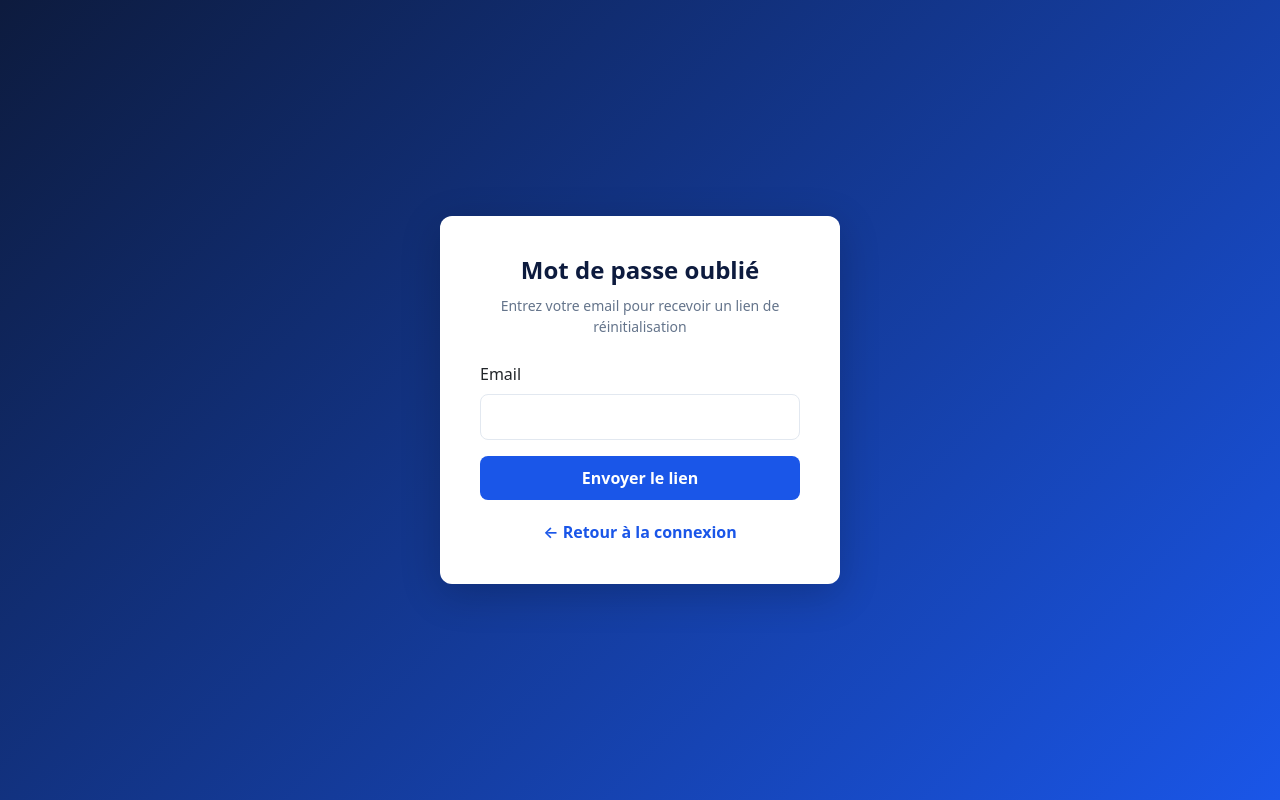
After one commit to skillathebest6-cmd/Study-flow-, a Flask app: page /auth/forgot-password in a window 1280 px wide. The commit adds this page. Run offline with Flask 3, Linux system fonts and the light colour scheme; some libraries are stand-ins or nearby versions.

Commit message:
Add forgot password / reset password feature

```diff
--- a/models/user.py
+++ b/models/user.py
@@ -10,6 +10,8 @@ class User(UserMixin, db.Model):
     password_hash = db.Column(db.String(256))
     role = db.Column(db.String(20), default='student')
     is_active = db.Column(db.Boolean, default=True)
+    reset_token = db.Column(db.String(100), nullable=True)
+    reset_token_expiry = db.Column(db.DateTime, nullable=True)
     created_at = db.Column(db.DateTime, default=datetime.utcnow)
     student_profile = db.relationship('StudentProfile', backref='user', uselist=False, foreign_keys='StudentProfile.user_id')
 
--- a/routes/auth.py
+++ b/routes/auth.py
@@ -256,3 +256,59 @@ def chat():
         return jsonify({'response': response})
 
     return render_template('student/chat.html')
+
+@auth_bp.route('/forgot-password', methods=['GET', 'POST'])
+@limiter.limit("5 per minute")
+def forgot_password():
+    if request.method == 'POST':
+        email = request.form.get('email', '').strip()
+        user = User.query.filter_by(email=email).first()
+
+        if user:
+            import secrets
+            from datetime import timedelta
+            token = secrets.token_urlsafe(32)
+            user.reset_token = token
+            user.reset_token_expiry = datetime.utcnow() + timedelta(hours=1)
+            db.session.commit()
+
+            reset_link = url_for('auth.reset_password', token=token, _external=True)
+            from utils.email_service import send_password_reset_email
+            send_password_reset_email(user.email, reset_link)
+
+        flash('Si cet email existe, un lien de réinitialisation a été envoyé.', 'success')
+        return redirect(url_for('auth.login'))
+
+    return render_template('auth/forgot_password.html')
+
+@auth_bp.route('/reset-password/<token>', methods=['GET', 'POST'])
+@limiter.limit("10 per minute")
+def reset_password(token):
+    user = User.query.filter_by(reset_token=token).first()
+
+    if not user or not user.reset_token_expiry or user.reset_token_expiry < datetime.utcnow():
+        flash('Ce lien de réinitialisation est invalide ou expiré.', 'danger')
+        return redirect(url_for('auth.forgot_password'))
+
+    if request.method == 'POST':
+        password = request.form.get('password', '')
+
+        if len(password) < 8:
+            flash('Le mot de passe doit contenir au moins 8 caractères.', 'danger')
+            return render_template('auth/reset_password.html', token=token)
+        if not any(c.isupper() for c in password):
+            flash('Le mot de passe doit contenir au moins une majuscule.', 'danger')
+            return render_template('auth/reset_password.html', token=token)
+        if not any(c.isdigit() for c in password):
+            flash('Le mot de passe doit contenir au moins un chiffre.', 'danger')
+            return render_template('auth/reset_password.html', token=token)
+
+        user.set_password(password)
+        user.reset_token = None
+        user.reset_token_expiry = None
+        db.session.commit()
+
+        flash('Mot de passe réinitialisé avec succès ! Connectez-vous.', 'success')
+        return redirect(url_for('auth.login'))
+
+    return render_template('auth/reset_password.html', token=token)
--- /dev/null
+++ b/templates/auth/forgot_password.html
@@ -0,0 +1,49 @@
+<!DOCTYPE html>
+<html lang="fr">
+<head>
+    <meta charset="UTF-8">
+    <meta name="viewport" content="width=device-width, initial-scale=1.0">
+    <title>StudyFlow - Mot de passe oublié</title>
+    <link href="https://cdn.jsdelivr.net/npm/bootstrap@5.3.2/dist/css/bootstrap.min.css" rel="stylesheet">
+    <style>
+        body { background: linear-gradient(135deg, #0D1B3E, #1A56E8); min-height: 100vh; display: flex; align-items: center; }
+        .box { background: white; border-radius: 12px; padding: 40px; box-shadow: 0 10px 40px rgba(0,0,0,0.2); max-width: 400px; width: 100%; margin: 0 auto; }
+        .box h1 { color: #0D1B3E; font-weight: 700; margin-bottom: 10px; text-align: center; font-size: 24px; }
+        .box p { color: #64748B; text-align: center; margin-bottom: 25px; font-size: 14px; }
+        .form-control { border-radius: 8px; border: 1.5px solid #E2E8F0; padding: 10px 15px; }
+        .btn-submit { background: #1A56E8; color: white; border: none; padding: 10px; border-radius: 8px; font-weight: 600; width: 100%; }
+        .btn-submit:hover { background: #1447CC; color: white; }
+        .back-link { text-align: center; margin-top: 20px; }
+        .back-link a { color: #1A56E8; text-decoration: none; font-weight: 600; }
+    </style>
+</head>
+<body>
+    <div class="container">
+        <div class="box">
+            <h1>Mot de passe oublié</h1>
+            <p>Entrez votre email pour recevoir un lien de réinitialisation</p>
+
+            {% with messages = get_flashed_messages(with_categories=true) %}
+                {% if messages %}
+                    {% for category, message in messages %}
+                        <div class="alert alert-{{ category }}">{{ message }}</div>
+                    {% endfor %}
+                {% endif %}
+            {% endwith %}
+
+            <form method="POST">
+                <input type="hidden" name="csrf_token" value="{{ csrf_token() }}">
+                <div class="mb-3">
+                    <label class="form-label">Email</label>
+                    <input type="email" name="email" class="form-control" required>
+                </div>
+                <button type="submit" class="btn-submit">Envoyer le lien</button>
+            </form>
+
+            <div class="back-link">
+                <a href="{{ url_for('auth.login') }}">← Retour à la connexion</a>
+            </div>
+        </div>
+    </div>
+</body>
+</html>
--- a/templates/auth/login.html
+++ b/templates/auth/login.html
@@ -199,6 +199,9 @@
             <input type="password" name="password" class="sf-input"
               placeholder="••••••••" required>
           </div>
+          <div style="text-align:right;margin-top:8px;">
+            <a href="{{ url_for('auth.forgot_password') }}" style="color:#1A56E8;font-size:13px;text-decoration:none;">Mot de passe oublié ?</a>
+          </div>
         </div>
         <button type="submit" class="btn-login">
           <i class="fas fa-arrow-right-to-bracket"></i>
```
Also changed, not shown: templates/auth/reset_password.html (added, +43 -0 lines), utils/email_service.py (+24 -0 lines), instance/studyflow.db.
